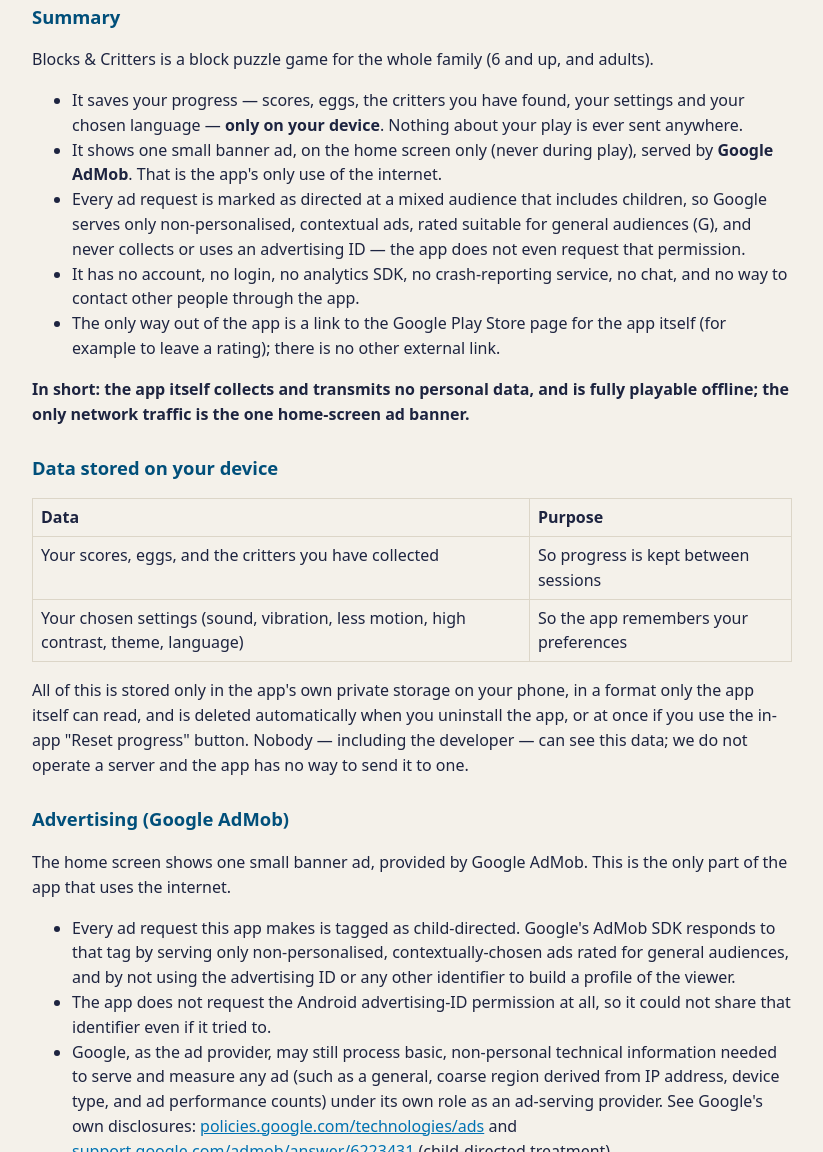
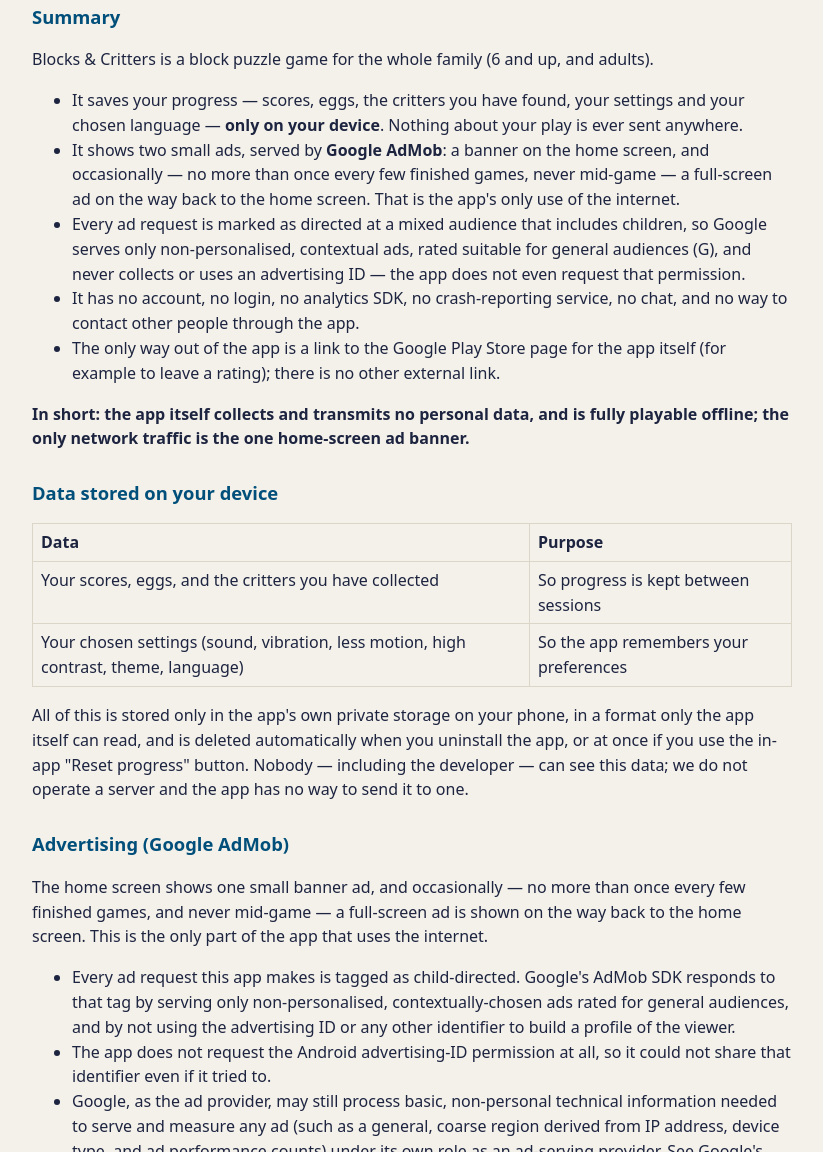
Before and after one commit to nikvladimirovich2/nikvladimirovich2.github.io, a plain HTML site: page blocks-and-critters/privacy.html in a window 1280 px wide. Shown: the part 159-1311 px from the top of the page, without its empty margins (228-1051 px from the left). Drawn offline with Linux system fonts and the light colour scheme.

Commit message:
docs: mention the interstitial ad in the privacy policy

```diff
--- a/blocks-and-critters/privacy.html
+++ b/blocks-and-critters/privacy.html
@@ -10,8 +10,9 @@ h1{color:#0072b2;margin-bottom:4px}h2{margin-top:28px;color:#004f7a;font-size:1.
 <ul>
 <li>It saves your progress — scores, eggs, the critters you have found, your settings and your chosen
 language — <b>only on your device</b>. Nothing about your play is ever sent anywhere.</li>
-<li>It shows one small banner ad, on the home screen only (never during play), served by <b>Google AdMob</b>.
-That is the app's only use of the internet.</li>
+<li>It shows two small ads, served by <b>Google AdMob</b>: a banner on the home screen, and
+occasionally — no more than once every few finished games, never mid-game — a full-screen ad on
+the way back to the home screen. That is the app's only use of the internet.</li>
 <li>Every ad request is marked as directed at a mixed audience that includes children, so Google serves only
 non-personalised, contextual ads, rated suitable for general audiences (G), and never collects or uses an
 advertising ID — the app does not even request that permission.</li>
@@ -32,8 +33,9 @@ itself can read, and is deleted automatically when you uninstall the app, or at
 in-app "Reset progress" button. Nobody — including the developer — can see this data; we do not operate
 a server and the app has no way to send it to one.</p>
 <h2>Advertising (Google AdMob)</h2>
-<p>The home screen shows one small banner ad, provided by Google AdMob. This is the only part of the app
-that uses the internet.</p>
+<p>The home screen shows one small banner ad, and occasionally — no more than once every few
+finished games, and never mid-game — a full-screen ad is shown on the way back to the home
+screen. This is the only part of the app that uses the internet.</p>
 <ul>
 <li>Every ad request this app makes is tagged as child-directed. Google's AdMob SDK responds to that tag
 by serving only non-personalised, contextually-chosen ads rated for general audiences, and by not using
```
